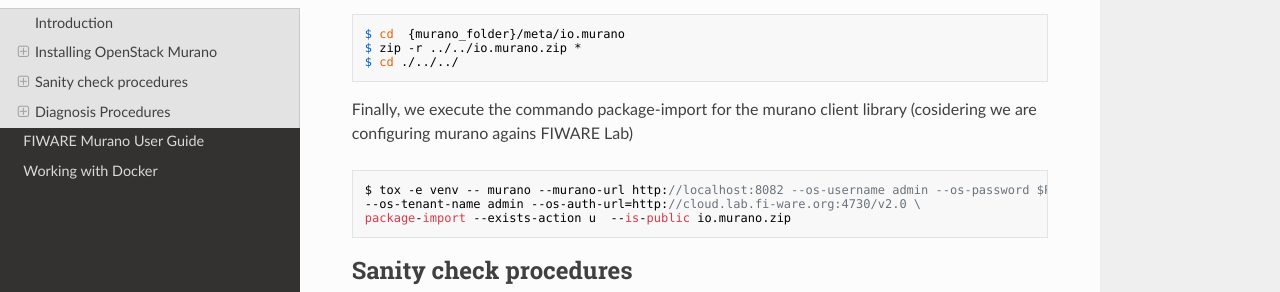
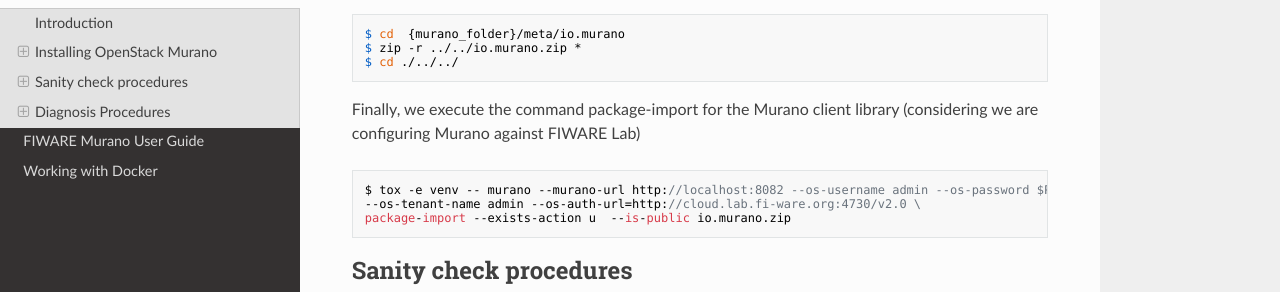
Before and after one commit to flopezag/fiware-murano, an MkDocs documentation site: the page built from doc/admin.md, in a window 1280 px wide and 900 px high, scrolled down 1014 px. Shown: the part 158-450 px from the top of the window. Built offline with MkDocs 1.6.1, drawn with Linux system fonts in a browser that asks for light colours; nearby versions of some CDN libraries; comment, search, counter and statistics services are not loaded; old or Windows-style settings are respelled for this version of MkDocs.

Commit message:
update according comments

```diff
--- a/doc/admin.md
+++ b/doc/admin.md
@@ -50,7 +50,7 @@
     $ zip -r ../../io.murano.zip *
     $ cd ./../../
 
-Finally, we execute the commando package-import for the murano client library (cosidering we are configuring murano agains FIWARE Lab)
+Finally, we execute the command package-import for the Murano client library (considering we are configuring Murano against FIWARE Lab)
 
     $ tox -e venv -- murano --murano-url http://localhost:8082 --os-username admin --os-password $PASSWORD \
     --os-tenant-name admin --os-auth-url=http://cloud.lab.fi-ware.org:4730/v2.0 \
```
Also changed, not shown: README.md (+1 -1 lines).
